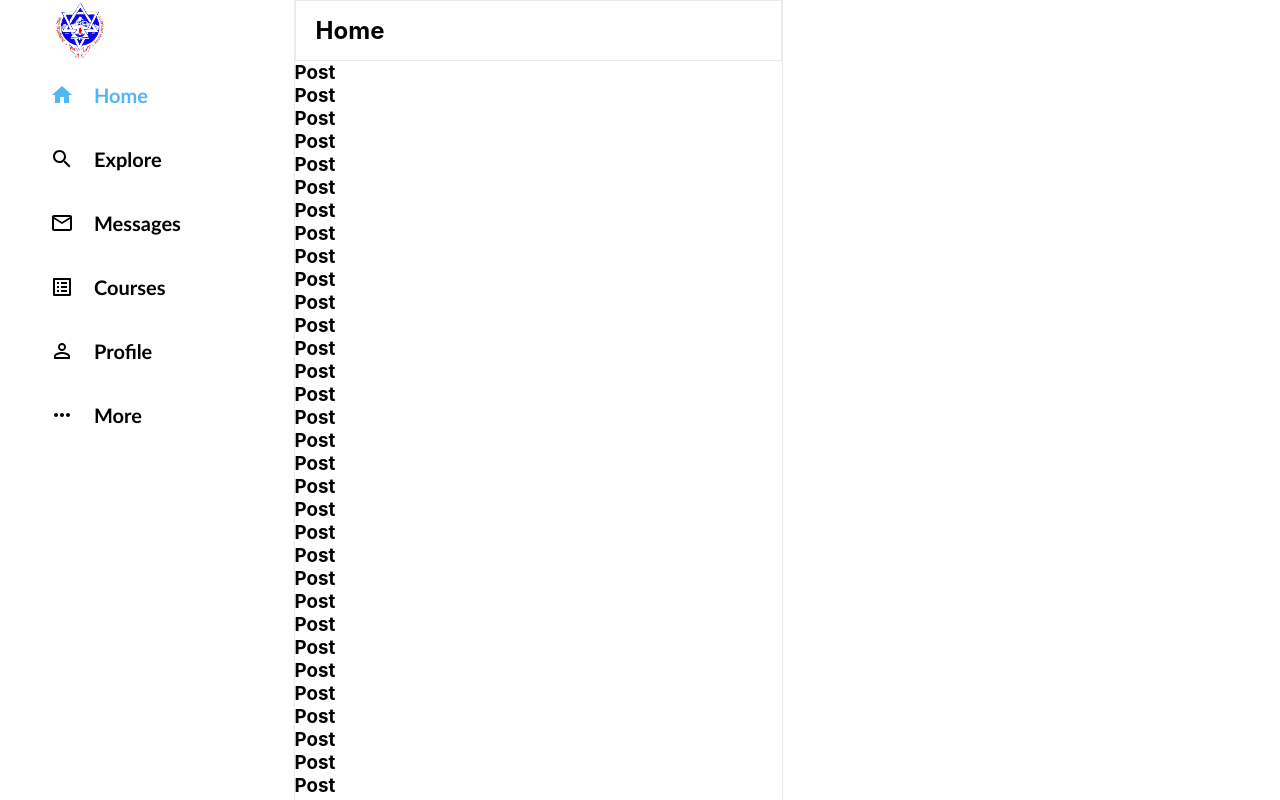
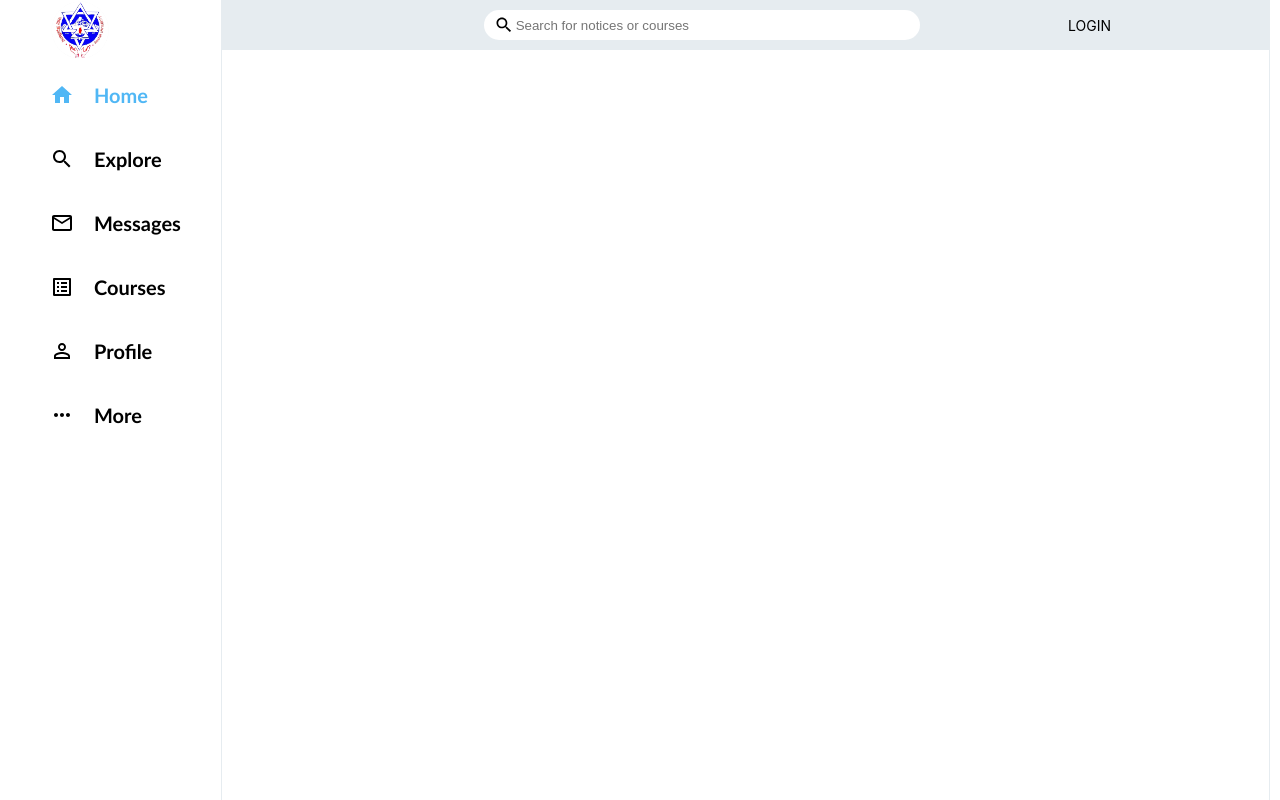
Before and after one commit to vishalkanu01/oss, a React (Create React App) app: page / in a window 1280 px wide. Built offline with nearby package versions, Linux system fonts and the light colour scheme.

Commit message:
navbar created

```diff
--- a/src/App.js
+++ b/src/App.js
@@ -4,6 +4,7 @@ import Feed from "./components/Feed";
 import Widgets from "./components/Widgets";
 import Login from "./pages/login";
 import { BrowserRouter as Router, Route, Routes } from "react-router-dom";
+import Navbar from './components/navbar/Navbar';
 
 
 
@@ -13,10 +14,10 @@ function App() {
     <Router>
       <div className="app">
         <Sidebar />
+        <Navbar />
         <Routes>
           <Route exact path="/" element={<Feed />} />
 
-          {/* <Widgets /> */}
         </Routes>
 
       </div>
--- /dev/null
+++ b/src/components/navbar/Navbar.css
@@ -0,0 +1,64 @@
+.topbarContainer {
+    height: 50px;
+    width: 100%;
+    background-color: var(--oss-background);
+    display: flex;
+    align-items: center;
+    position: sticky;
+    top: 0;
+    z-index: 999;
+}
+
+.topbarLeft {
+    flex: 3;
+}
+
+.logo {
+    font-size: 24px;
+    margin-left: 20px;
+    font-weight: bold;
+    color: white;
+    cursor: pointer;
+}
+
+.topbarCenter {
+    flex: 5;
+}
+
+.searchbar {
+    width: 100%;
+    height: 30px;
+    background-color: white;
+    border-radius: 30px;
+    display: flex;
+    align-items: center;
+
+}
+
+.searchIcon {
+    font-size: 20px !important;
+    margin-left: 10px;
+}
+
+.searchInput {
+    border: none;
+    width: 70%;
+}
+
+.searchInput:focus {
+    outline: none;
+}
+
+.topbarRight {
+    flex: 4;
+    display: flex;
+    align-items: center;
+    justify-content: space-around;
+    color: black;
+}
+
+.topbarLink {
+    margin-right: 10px;
+    font-size: 14px;
+    cursor: pointer;
+}
--- /dev/null
+++ b/src/components/navbar/Navbar.js
@@ -0,0 +1,25 @@
+import "./Navbar.css";
+import Search from '@mui/icons-material/Search';
+
+export default function Navbar() {
+    return (
+        <div className="topbarContainer">
+            <div className="topbarLeft">
+            </div>
+            <div className="topbarCenter">
+                <div className="searchbar">
+                    <Search className="searchIcon" />
+                    <input
+                        placeholder="Search for notices or courses"
+                        className="searchInput"
+                    />
+                </div>
+            </div>
+            <div className="topbarRight">
+
+
+                <span className="topbarLink">LOGIN</span>
+            </div>
+        </div>
+    );
+}
```
Also changed, not shown: src/pages/landing.css (added, +78 -0 lines), src/pages/landing.js (added, +46 -0 lines), src/utils/smiling.JPG (added).
